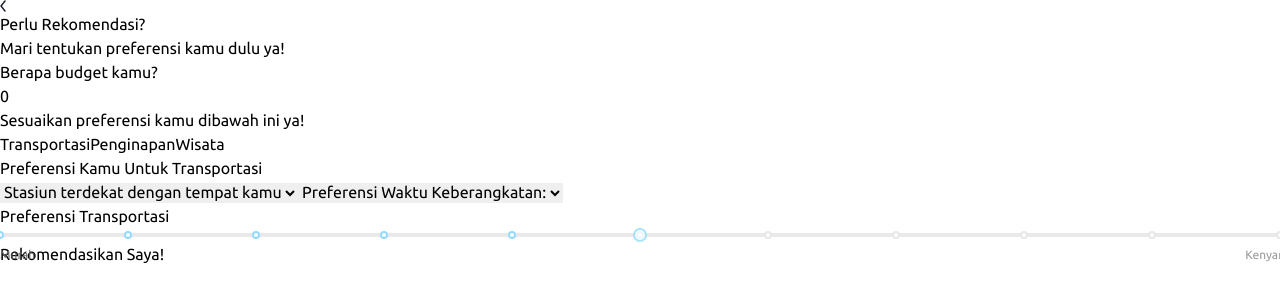
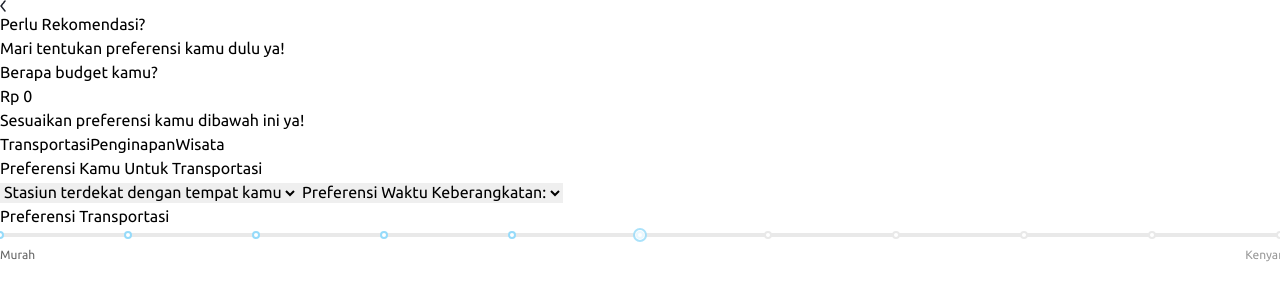
Before and after one commit to itsNRizky/Touurism_Recommendation, a React (Vite) app: page /recommend in a window 1280 px wide. Shown: the top 302 px of the page. Built offline with nearby package versions, Linux system fonts and the light colour scheme.

Commit message:
Revisi terakhir

```diff
--- a/src/pages/RecommendForm.jsx
+++ b/src/pages/RecommendForm.jsx
@@ -30,7 +30,8 @@ const RecommendForm = () => {
       alert("Mohon isi data dengan lengkap ya!!");
       window.location.reload();
     } else {
-      sessionStorage.setItem("budget", formData.budget);
+      formData.budget = formData.budget.replace(/Rp\s|\./g, "");
+      sessionStorage.setItem("budget", formData.budget.replace(/Rp\s|\./g, ""));
       sessionStorage.setItem("transport", JSON.stringify({ id: "" }));
       navigate("/recommend/transportation", {
         state: {
@@ -88,9 +89,12 @@ const RecommendForm = () => {
             type="text"
             name="budget"
             inputMode="numeric"
-            value={new Intl.NumberFormat().format(
-              formData.budget.replace(/,/g, "")
-            )}
+            value={new Intl.NumberFormat("id-ID", {
+              style: "currency",
+              currency: "IDR",
+              minimumFractionDigits: 0,
+              maximumFractionDigits: 0,
+            }).format(formData.budget.replace(/Rp|\./g, ""))}
             onKeyDown={numberOnlyFilter}
             onChange={handleChange}
           />
@@ -237,15 +241,15 @@ const RecommendForm = () => {
                     <option value={"pn"}>Paling Nyaman</option>
                   </select>
                 </div>
+                <input
+                  className=" w-full cursor-pointer rounded-xl bg-[#0373F3] py-4 text-center font-medium text-white"
+                  type="submit"
+                  value={"Rekomendasikan Saya!"}
+                />
               </Tab.Panel>
             </Tab.Panels>
           </Tab.Group>
         </div>
-        <input
-          className=" w-full cursor-pointer rounded-xl bg-[#0373F3] py-4 text-center font-medium text-white"
-          type="submit"
-          value={"Rekomendasikan Saya!"}
-        />
       </form>
     </div>
   );
```
Also changed, not shown: 1 other file (tests, documents, lock files or other folders).
